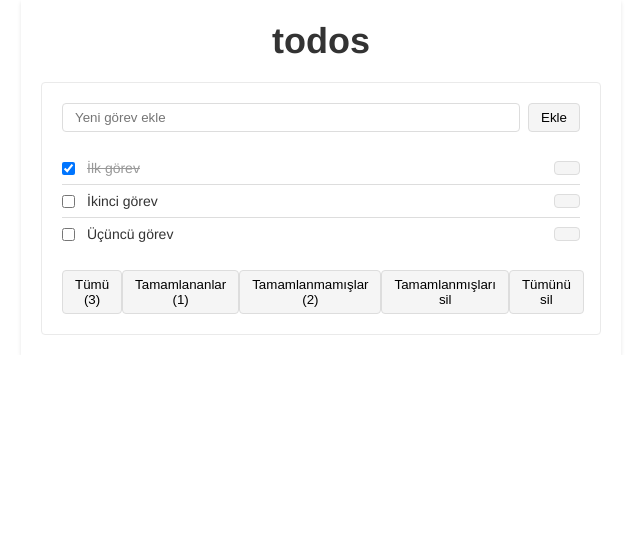
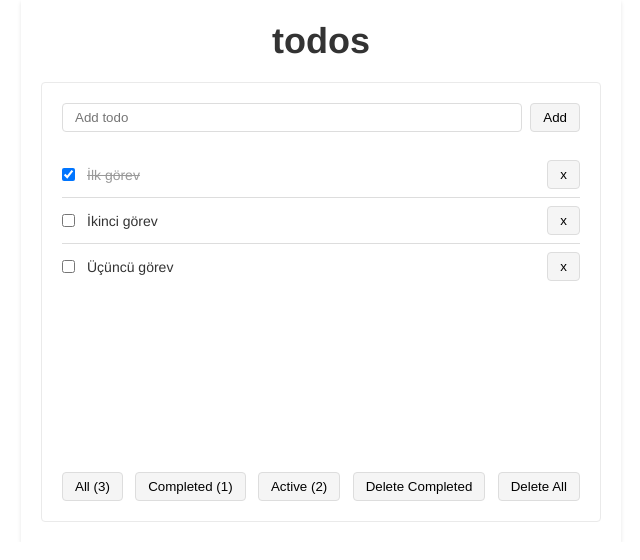
Before and after one commit to Berkan-Bilgin/nextjs-todo-list, a Next.js app: page / in a window 1280 px wide. Shown: the top 560 px of the page, without its empty margins (319-959 px from the left). Built offline with nearby package versions, Linux system fonts and the light colour scheme.

Commit message:
updated styles

```diff
--- a/components/TodoInput.js
+++ b/components/TodoInput.js
@@ -24,11 +24,11 @@ return (
     type="text"
     value={inputValue}
     onChange={handleInputChange}
-    placeholder="Yeni görev ekle"
+    placeholder="Add todo"
   />
 
   <button className="todoinput__button" type="submit">
-    Ekle
+    Add
   </button>
 </form>
 )
--- a/components/TodoItem.js
+++ b/components/TodoItem.js
@@ -12,7 +12,7 @@ const TodoItem = ({ todo, toggleCompleted, deleteTodo }) => {
     <span className={`todoitem__text${todo.completed ? ' todoitem__text--completed' : ''}`}>
       {todo.title}
     </span>
-    <button className="todoitem__delete" onClick={() => deleteTodo(todo.id)}></button>
+    <button className="todoitem__delete" onClick={() => deleteTodo(todo.id)}>x</button>
   </li>
   );
 };
--- a/pages/index.js
+++ b/pages/index.js
@@ -78,7 +78,7 @@ export default function Home() {
   return (
     <div>
       <Head>
-        <title>To Do Listesi</title>
+        <title>To Do List</title>
       </Head>
 
       <main className="todoapp">
@@ -86,7 +86,7 @@ export default function Home() {
 
   <div className="todoapp-card">
     <TodoInput addTodo={addTodo} />
-    <ul>
+    <ul className="todoapp-list">
       {filteredTodos().map((todo) => (
         <TodoItem
           key={todo.id}
@@ -99,19 +99,19 @@ export default function Home() {
 
     <div>
       <button className="todoapp-card__button" onClick={() => setFilter("all")}>
-        Tümü ({todos.length})
+        All ({todos.length})
       </button>
       <button className="todoapp-card__button" onClick={() => setFilter("completed")}>
-        Tamamlananlar ({completedTodosCount()})
+        Completed ({completedTodosCount()})
       </button>
       <button className="todoapp-card__button" onClick={() => setFilter("incomplete")}>
-        Tamamlanmamışlar ({incompleteTodosCount()})
+        Active ({incompleteTodosCount()})
       </button>
       <button className="todoapp-card__button" onClick={deleteCompletedTodos}>
-        Tamamlanmışları sil
+        Delete Completed
       </button>
       <button className="todoapp-card__button" onClick={deleteAllTodos}>
-        Tümünü sil
+        Delete All
       </button>
     </div>
   </div>
--- a/styles/globals.css
+++ b/styles/globals.css
@@ -103,35 +103,6 @@ a {
 
 /* ********************TODO APP CSS******************** */
 
-/* .todoapp{
-  background-color: red;
-}
-
-.todoapp-title {
-  color: rgba(175, 47, 47, 0.45);
-  text-align: center;
-  margin-top: 20vh;
-  font-size: 72px;
-}
-
-.todoapp-card{
-  background-color: gainsboro;
-  width: 50%;
-  margin: auto;
-  padding: 20px
-
-
-}
-
-.todoapp-item{
-  list-style: none;
-  padding: 10px 0;
-}
-
-.todoapp-check{
-  padding: 5px;
-} */
-
 /* Genel stil */
 .todoapp {
   font-family: "Helvetica Neue", Helvetica, Arial, sans-serif;
@@ -218,17 +189,15 @@ a {
 .todoitem__delete {
   padding: 2px 8px;
   border: 1px solid transparent;
-  background-color: #dc3545;
-  color: #fff;
-  border-color: #dc3545;
+  color: #000000;
   cursor: pointer;
   transition: border 0.2s;
 }
 
 .todoitem__delete:hover {
   border: 1px solid #ddd;
-  background-color: #c82333;
-  border-color: #c82333;
+  background-color: #000000;
+  border-color: #000000;
 }
 
 /* Filtre ve eylem düğmeleri stil */
@@ -251,3 +220,9 @@ a {
 .todoapp-card button:hover {
   background-color: #eaeaea;
 }
+
+
+.todoapp-list {
+  height: 300px;
+  overflow-y: scroll;
+}
```
